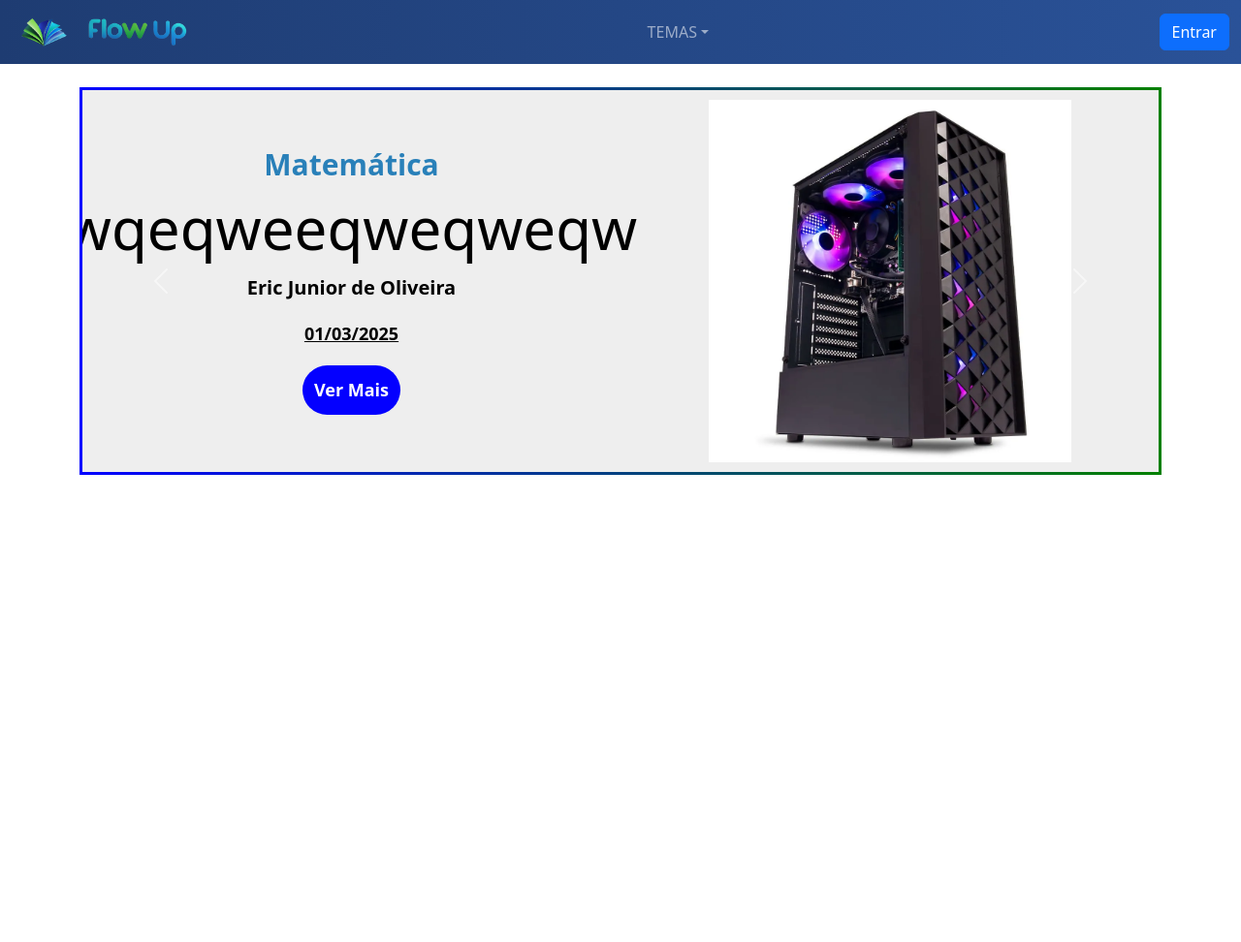
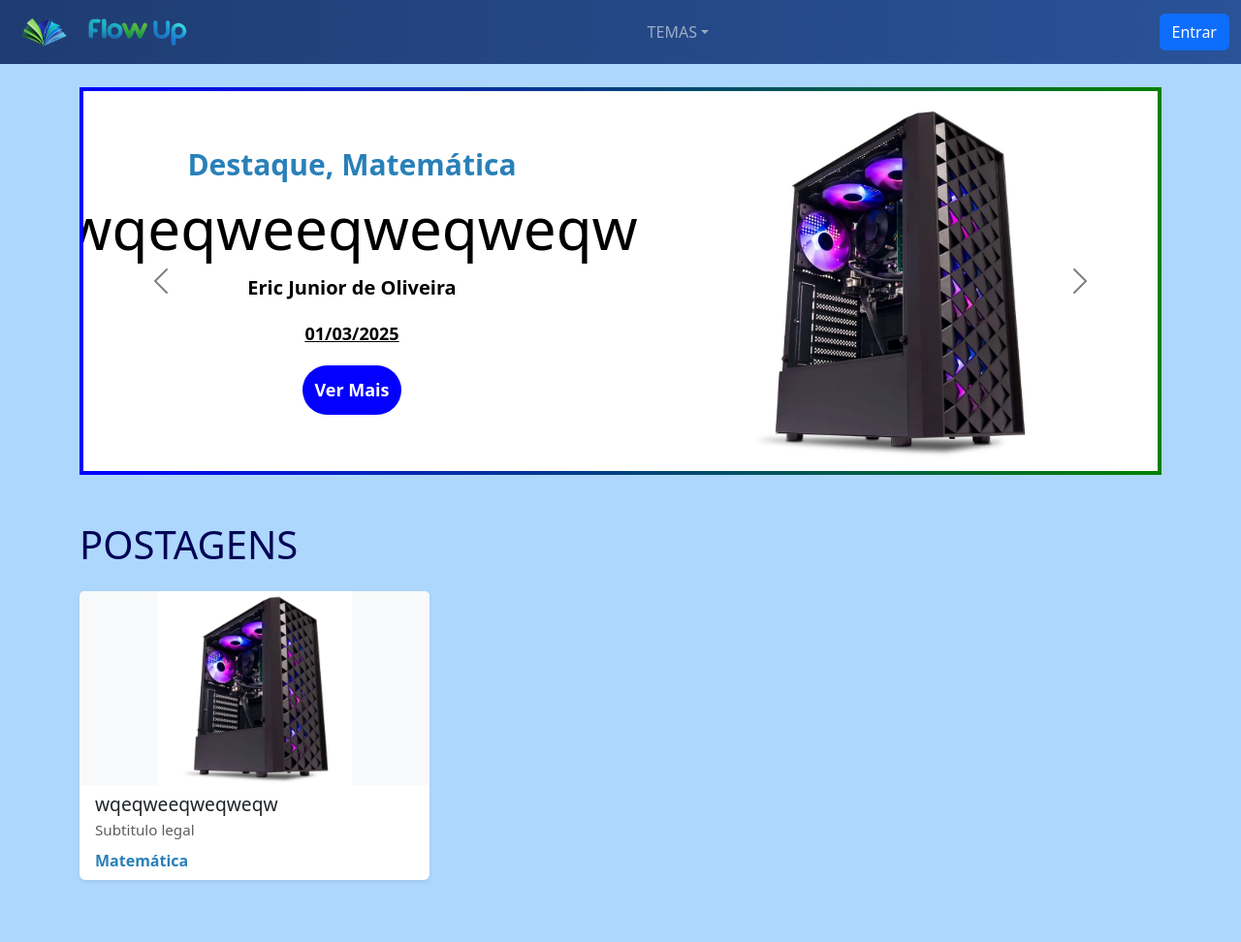
Before and after one commit to EricJr05/Revista-Eletronica, a PHP site: page /views/revista.php in a window 1280 px wide. Shown: the whole page at 97% size. Before the commit the page ends 490 px from the top, so only its background shows below. Run offline with PHP 8.4, Linux system fonts and the light colour scheme; data comes from the database, SQL or seed files in the repository.

Commit message:
Add files via upload

```diff
--- a/Revista_Eletronica/views/conteudo.php
+++ b/Revista_Eletronica/views/conteudo.php
@@ -86,7 +86,7 @@ while ($coment = $comentarios_result->fetch_assoc()) {
             background: #eeeeee;
             height: 50vh;
             overflow: hidden;
-            border-bottom: 2px solid transparent;
+            border-bottom: 4px solid transparent;
             border-image: linear-gradient(to left, green, blue) 1;
             box-shadow: 0 3px 14px rgba(0, 0, 0, .4);
         }
--- a/Revista_Eletronica/views/nav.css
+++ b/Revista_Eletronica/views/nav.css
@@ -20,6 +20,7 @@ nav img {
     max-width: 200px;
     overflow: hidden;
 }
+
 .dropdown img {
     height: 40px;
     width: 40px;
--- a/Revista_Eletronica/views/revista.php
+++ b/Revista_Eletronica/views/revista.php
@@ -47,7 +47,6 @@ $destaques_result = $mysqli->query("
 
 
 
-// Consulta única: já busca todos os aprovados com total de likes
 $query = $mysqli->query("
     SELECT
         p.*,
@@ -60,7 +59,6 @@ $query = $mysqli->query("
 ");
 
 
-// Arrays para separar destaques e grupos
 $destaques = [];
 $grupos = [];
 
@@ -87,19 +85,23 @@ if ($query && $query->num_rows > 0) {
     <meta name="viewport" content="width=device-width, initial-scale=1.0">
     <link rel="stylesheet" href="https://cdn.jsdelivr.net/npm/bootstrap-icons@1.11.3/font/bootstrap-icons.min.css">
     <link href="https://cdn.jsdelivr.net/npm/bootstrap@5.3.3/dist/css/bootstrap.min.css" rel="stylesheet">
-    <link rel="stylesheet" href="./nav.css">
+    <link href="./nav.css" rel="stylesheet">
     <title>Revista Eletrônica</title>
     <style>
+        body {
+            background-color: rgb(174, 215, 253);
+        }
+
         .header-container {
             display: flex;
             align-items: center;
             justify-content: center;
             color: black;
             width: 100%;
-            background: #eeeeee;
+            background: white;
             height: 50vh;
             overflow: hidden;
-            border: 3px solid transparent;
+            border: 4px solid transparent;
             border-image: linear-gradient(to left, green, blue) 1;
             box-shadow: 0 3px 14px rgba(0, 0, 0, .4);
         }
@@ -127,12 +129,28 @@ if ($query && $query->num_rows > 0) {
             font-weight: bold;
             cursor: pointer;
             color: white;
-            background-color:rgb(4, 0, 255);
+            background-color: rgb(4, 0, 255);
             padding: 12px;
             border-radius: 40px;
         }
+
         .header-container>div a:hover {
-            background-color:rgb(0, 68, 255);
+            background-color: rgb(0, 68, 255);
+        }
+
+        .carousel-control-prev-icon,
+        .carousel-control-next-icon {
+            filter: invert(100%);
+        }
+
+        .masonry-container {
+            column-count: 3;
+            column-gap: 1rem;
+        }
+
+        .masonry-item {
+            break-inside: avoid;
+            margin-bottom: 1rem;
         }
     </style>
 </head>
@@ -227,7 +245,7 @@ if ($query && $query->num_rows > 0) {
                             <div class="header-container">
                                 <div>
                                     <h4 style="font-size:30px; color:<?php echo htmlspecialchars($cor_tema); ?>;">
-                                        <strong><?php echo htmlspecialchars($pagina['tema']); ?></strong>
+                                        <strong>Destaque, <?php echo htmlspecialchars($pagina['tema']); ?></strong>
                                     </h4>
                                     <h1 style="font-size:60px;"><?php echo htmlspecialchars($pagina['titulo']); ?></h1>
                                     <p style="font-size:20px;"><strong><?php echo htmlspecialchars($pagina['autor'] ?? 'Autor desconhecido'); ?></strong></p>
@@ -264,6 +282,48 @@ if ($query && $query->num_rows > 0) {
         <?php endif; ?>
     </div>
 
+    <div class="container mt-5 mb-5">
+        <h1 style="color:#000556;" class="mb-4">POSTAGENS</h1>
+
+        <?php if (!empty($grupos)): ?>
+            <!-- Container Masonry -->
+            <div class="masonry-container">
+                <?php foreach ($grupos as $grupo => $postagens): ?>
+                    <?php
+                    $post = $postagens[0];
+                    $cor_tema = $cores_tema[$post['tema']] ?? '#000';
+                    ?>
+                    <div class="masonry-item">
+                        <a href="conteudo.php?id=<?= $post['id_solicitacoes'] ?>" style="text-decoration: none;">
+                            <div class="card border-0 shadow-sm mb-3">
+                                <?php if (!empty($post['img'])): ?>
+                                    <img src="../images/<?php echo htmlspecialchars($post['img']); ?>"
+                                        class="card-img-top"
+                                        alt="Imagem do post"
+                                        style="height: 200px; object-fit: contain; background-color: #f8f9fa;">
+                                <?php endif; ?>
+                                <div class="card-body py-2">
+                                    <h5 class="card-title mb-1" style="font-size: 1.2rem;">
+                                        <?php echo htmlspecialchars($post['titulo']); ?>
+                                    </h5>
+                                    <p class="card-text text-muted mb-2" style="font-size: 0.95rem;">
+                                        <?php echo htmlspecialchars($post['subtitulo']); ?>
+                                    </p>
+                                    <?php if (!empty($post['tema'])): ?>
+                                        <p class="mb-0" style="color: <?= htmlspecialchars($cor_tema) ?>;">
+                                            <strong><?= htmlspecialchars($post['tema']) ?></strong>
+                                        </p>
+                                    <?php endif; ?>
+                                </div>
+                            </div>
+                        </a>
+                    </div>
+                <?php endforeach; ?>
+            </div>
+        <?php endif; ?>
+    </div>
+
+
 
     <script src="https://cdn.jsdelivr.net/npm/bootstrap@5.3.3/dist/js/bootstrap.bundle.min.js"></script>
 </body>
```
Also changed, not shown: Revista_Eletronica/views/painel.php (+8 -2 lines). Lines whose indentation alone changed are shown as unchanged.
